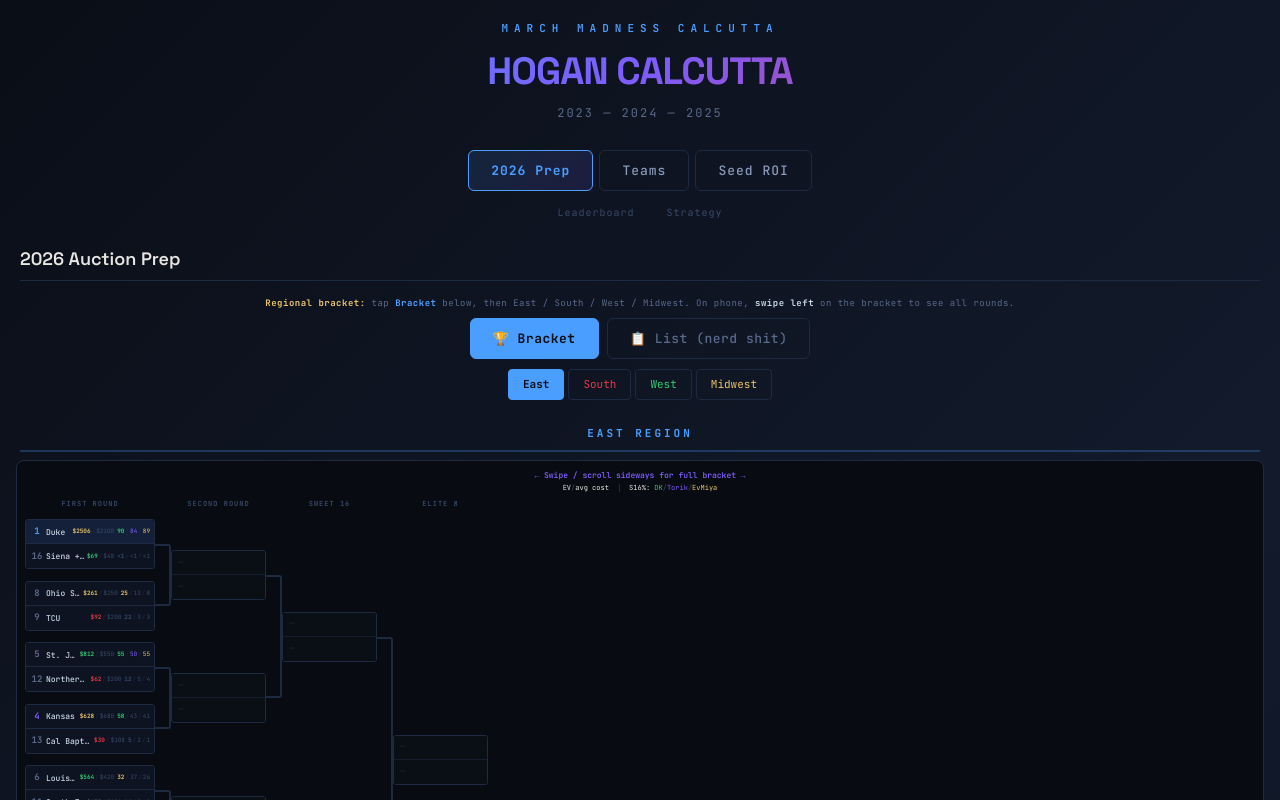
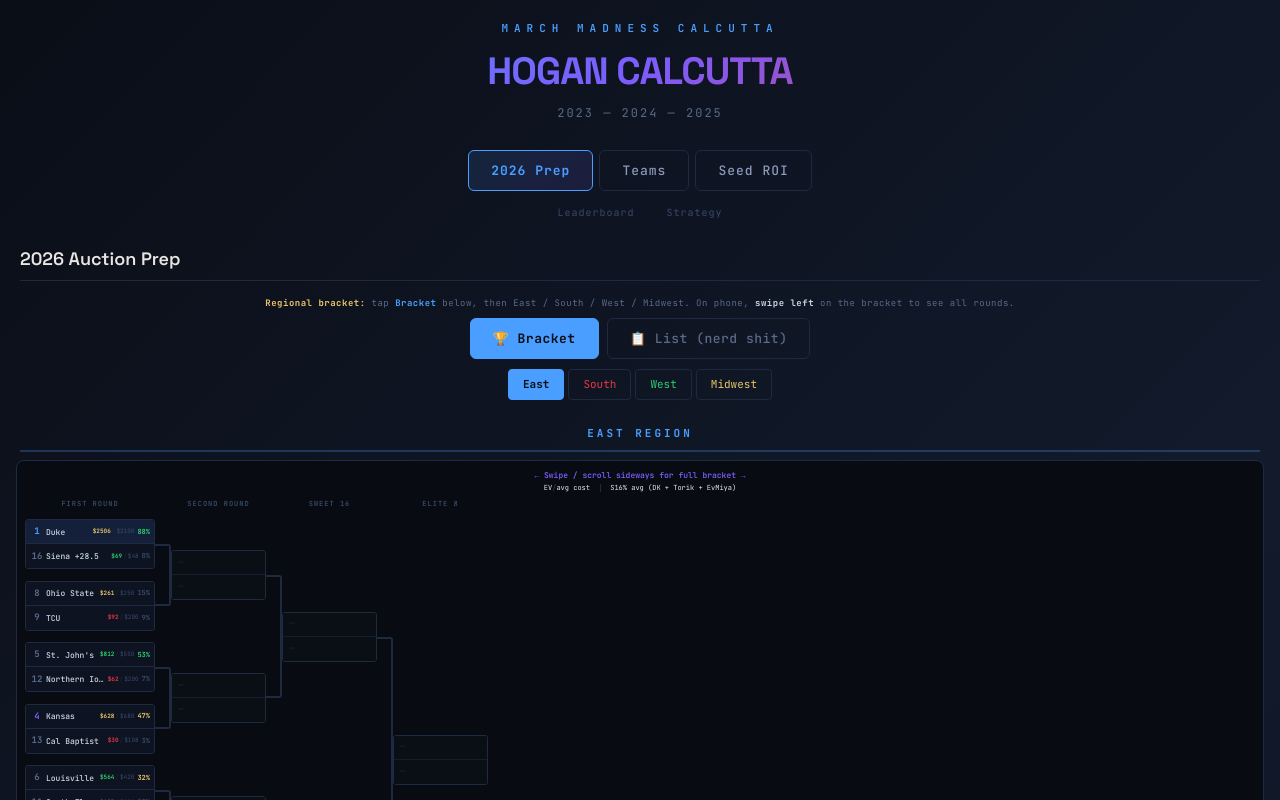
Before and after one commit to bswike/bpl, a React (Vite) app in the folder fpl-dashboard/: page /calcutta in a window 1280 px wide. Shown: the top 800 px of the page. Built offline with nearby package versions, Linux system fonts and the light colour scheme.

Commit message:
show average costs

```diff
--- a/fpl-dashboard/src/components/Calcutta.jsx
+++ b/fpl-dashboard/src/components/Calcutta.jsx
@@ -1593,13 +1593,10 @@ function RegionBracket({ region }) {
           <span style={{ color: '#1e2a40' }}>/</span>
           <span style={{ color: '#3a4a6a' }}>${histAvg}</span>
         </span>
-        <span style={{ fontSize: 6, flexShrink: 0, display: 'flex', gap: 1, alignItems: 'center', marginLeft: 1 }}>
-          <span style={{ color: n >= 50 ? '#2ecc71' : n >= 25 ? '#e9c46a' : '#3a4a6a', fontWeight: 700 }}>{team.s16.replace('%','')}</span>
-          <span style={{ color: '#1e2a40' }}>/</span>
-          <span style={{ color: parseInt(team.tr) >= 50 ? '#7c5cfc' : '#3a4a6a' }}>{team.tr.replace('%','')}</span>
-          <span style={{ color: '#1e2a40' }}>/</span>
-          <span style={{ color: parseInt(team.em) >= 50 ? '#e9c46a' : '#3a4a6a' }}>{team.em.replace('%','')}</span>
-        </span>
+        {(() => {
+          const avg3 = Math.round(((parseInt(team.s16)||0) + (parseInt(team.tr)||0) + (parseInt(team.em)||0)) / 3);
+          return <span style={{ fontSize: 7, flexShrink: 0, fontWeight: 700, marginLeft: 1, color: avg3 >= 50 ? '#2ecc71' : avg3 >= 25 ? '#e9c46a' : '#3a4a6a' }}>{avg3}%</span>;
+        })()}
       </div>
     );
   };
@@ -1658,7 +1655,7 @@ function RegionBracket({ region }) {
         <div style={{ fontSize: 7, textAlign: "center", padding: "0 8px 6px", display: "flex", justifyContent: "center", gap: 8, flexWrap: "wrap" }}>
           <span>EV<span style={{ color: "#3a4a6a" }}>/</span>avg cost</span>
           <span style={{ color: "#3a4a6a" }}>│</span>
-          <span>S16%: <span style={{ color: "#2ecc71" }}>DK</span><span style={{ color: "#3a4a6a" }}>/</span><span style={{ color: "#7c5cfc" }}>Torik</span><span style={{ color: "#3a4a6a" }}>/</span><span style={{ color: "#e9c46a" }}>EvMiya</span></span>
+          <span>S16% avg (DK + Torik + EvMiya)</span>
         </div>
         <div style={{ display: 'flex', marginBottom: 4, minWidth: 480, paddingLeft: 8, paddingRight: 8 }}>
           {roundCols.map((c, i) => (
```
